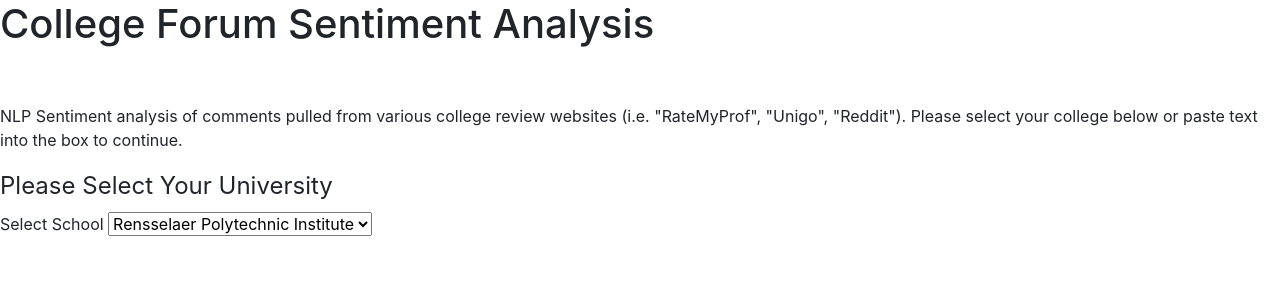
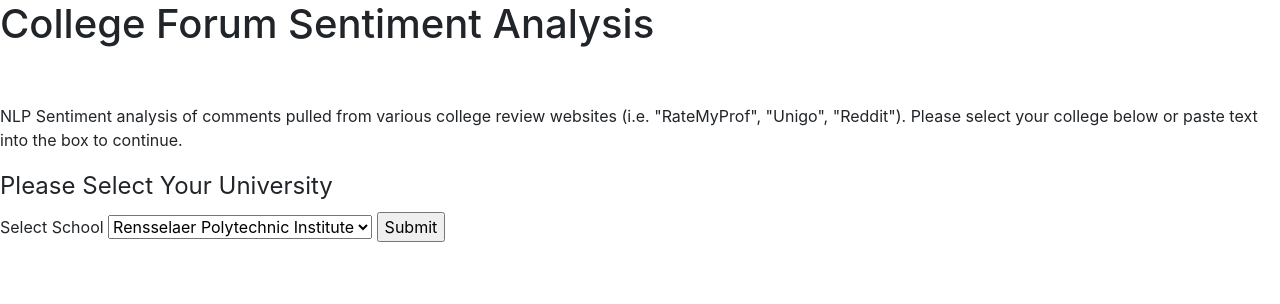
Before and after one commit to seanerice/college-sentiment, a Flask app: page / in a window 1280 px wide. Shown: the part 206-510 px from the top of the page. Run offline with Flask 2, Linux system fonts and the light colour scheme; some libraries are stand-ins or nearby versions.

Commit message:
Update to page

```diff
--- a/templates/page.html
+++ b/templates/page.html
@@ -13,7 +13,8 @@
                 <option value = "2">College A</option>
                 <option value = "3">College B</option>
                 <option value = "4">College C</option>
-              </select>
+            </select>
+            <input type="submit" value="Submit">
         </p>
     </fieldset>
 </form>
```
